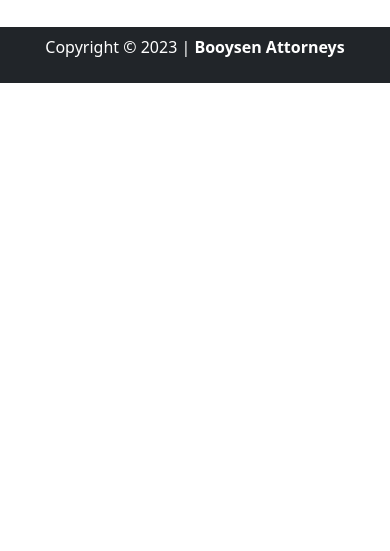
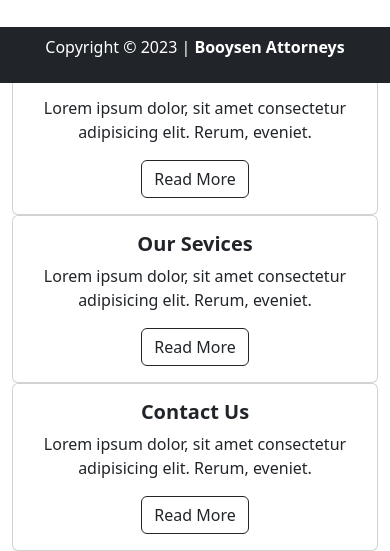
Before and after one commit to Manusbothma/ba_v3, a Django app: page / in a window 390 px wide; the page is wider, and only the part inside the window is pictured. Shown: the part 761-1312 px from the top of that part. Before the commit the page ends 844 px from the top of that part, so only its background shows below. Run offline with Django 4.2, Linux system fonts and the light colour scheme.

Commit message:
homepage completed

```diff
--- a/templates/index.html
+++ b/templates/index.html
@@ -3,14 +3,66 @@
 
 {% block title %}Home Page{% endblock title %}
 {% block content %}
-<div class="container-fluid h-100 row">
+<div class="container">
 
-        <div class="col-lg-6" id="home-left">
-            <h1>Hp 1</h1>
+    <div class="row">
+        <div class="container col-md-6 mt-5 align-self-center">
+            <h1 class="">Lorem ipsum dolor, sit amet consectetur adipisicing elit. Libero iure corrupti sequi fugit quos minus.</h1>
+
+
         </div>
-        <div class="col-lg-6" id="home-right">
-            <h1>Hp 2</h1>
+        <div class="container col-md-6 mt-5">
+            <img class="rounded-2" src="https://picsum.photos/575/450" alt="">
         </div>
+
+    </div>
+
+    <div class="row mt-5">
+        <div class="container col-md-4 text-center">
+            <div class="card">
+                <div class="card-body">
+                    <h5 class="card-title"><strong>Meet Our Team</strong></h5>
+                    <p class="card-text">Lorem ipsum dolor, sit amet consectetur adipisicing elit. Rerum, eveniet.</p>
+                    <a href="{% url 'about' %}" class="btn btn-outline-dark">Read More</a>
+
+
+                </div>
+
+            </div>
+
+        </div>
+        <div class="container col-md-4 text-center">
+            <div class="card">
+                <div class="card-body">
+                    <h5 class="card-title"><strong>Our Sevices</strong></h5>
+                    <p class="card-text">Lorem ipsum dolor, sit amet consectetur adipisicing elit. Rerum, eveniet.</p>
+                    <a href="" class="btn btn-outline-dark">Read More</a>
+
+
+                </div>
+
+            </div>
+
+        </div>
+        <div class="container col-md-4 text-center">
+            <div class="card" >
+                <div class="card-body ">
+                    <h5 class="card-title "><strong>Contact Us</strong></h5>
+                    <p class="card-text ">Lorem ipsum dolor, sit amet consectetur adipisicing elit. Rerum, eveniet.</p>
+                    <a href="" class="btn btn-outline-dark">Read More</a>
+
+
+                </div>
+
+            </div>
+
+        </div>
+
+
+    </div>
+
+
+
 </div>
 
 
```
